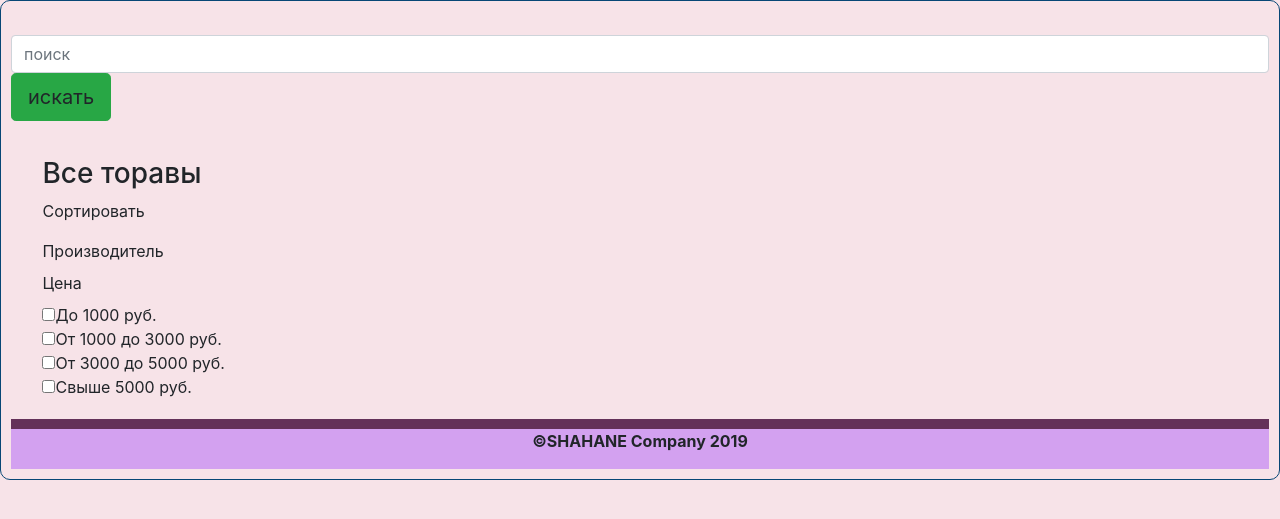
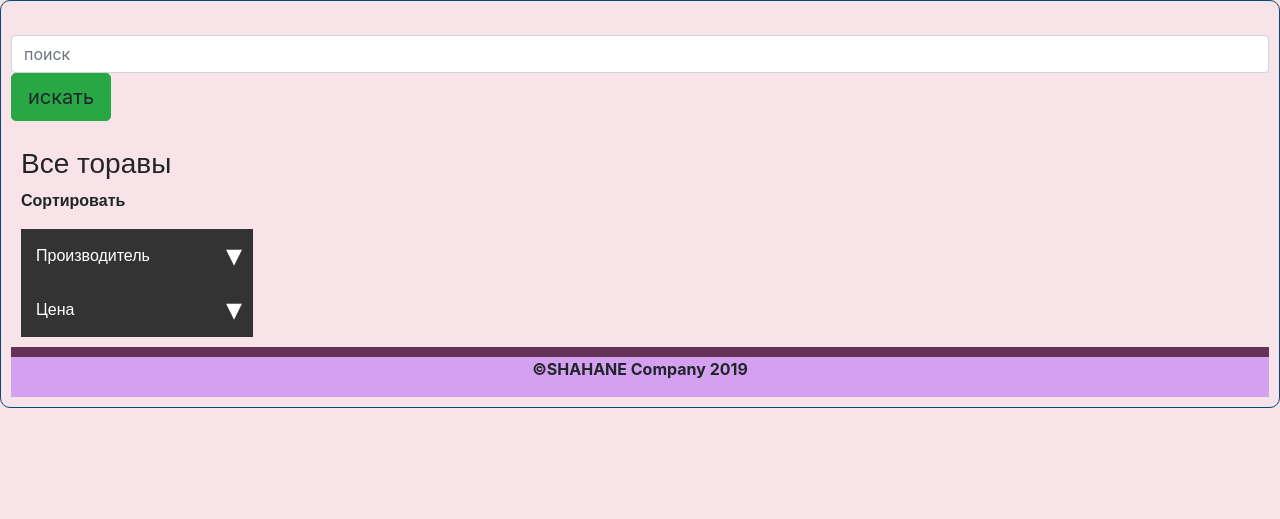
Before and after one commit to shagane/FirstProject, a Flask app: template HTML-first-steps/app/templates/tint.html in a window 1280 px wide. Shown: the part 100-619 px from the top of the page. Run offline with Flask 2, Linux system fonts and the light colour scheme; the template is opened without the code that fills it, so the values that code supplies are empty; parts of the project's set-up code (start-up, migrations or seed data) failed here and were passed over; some libraries are stand-ins or nearby versions.

Commit message:
added buttons, getpricesorted in js part

```diff
--- a/HTML-first-steps/app/static/style.css
+++ b/HTML-first-steps/app/static/style.css
@@ -19,6 +19,39 @@ header{
     font-weight: bold;
   }
 
+aside > p {
+  font-size: medium;
+  font-weight: bolder;
+}
+
+.accordion__button {
+  display: block;
+  width: 100%;
+  padding: 15px;
+  border: none;
+  outline: none;
+  cursor: pointer;
+  background: #333333;
+  color: #ffffff;
+  text-align: left;
+  transition: background 0.2s;
+}
+
+.accordion__button::after {
+  content: '\25be';
+  float: right;
+  transform: scale(2);
+}
+.accordion__button--active { background: #555555;}
+.accordion__button--active::after { content: '\25b4';}
+
+.accordion__content {
+  overflow: hidden;
+  max-height: 0;
+  transition: max-height 0.2s;
+  padding: 0 5px;
+  font-family: sans-serif;
+}
 
 #wrap{
   margin:0px auto 0px;
@@ -31,7 +64,10 @@ header{
 .col-sidebar{
   width: 20%;
   float: left;
-  padding: 20px 2.5%;
+  padding: inherit;
+  font-family: sans-serif;
+  font-size: medium;
+  font-weight: bolder;
 }
 .col-main{
   width: 75%;
--- a/HTML-first-steps/app/templates/tint.html
+++ b/HTML-first-steps/app/templates/tint.html
@@ -11,18 +11,42 @@
 	<link rel="stylesheet" type="text/css" href="{{ url_for('static', filename='style.css') }}">
 
 	<script type='text/javascript'>
-		function sort_brands() {
+		function button() {
+			document.querySelectorAll('.accordion__button').forEach(button => {
+				button.addEventListener('click', () => {
+					const accordionContent = button.nextElementSibling;
 
-			var getBrandValues = document.getElementsByClassName('brandCheck');
-			var i;
-			brandselected = [];
-			for (i=0; i<getBrandValues.length; i++) {
-				if (getBrandValues[i].checked){
-					brandselected.push(getBrandValues[i].value)
+					button.classList.toggle('accordion__button--active');
+
+					if (button.classList.contains('accordion__button--active')) {
+						accordionContent.style.maxHeight = accordionContent.scrollHeight + 'px';
+					} else {
+						accordionContent.style.maxHeight = 0;
+					}
+				});
+			});
+		}
+
+		function sort() {
+
+			function getCheckedValues(classname)
+			{
+				var getValues = document.getElementsByClassName(classname);
+				var i;
+				checkedvalues = [];
+				for (i=0; i<getValues.length; i++) {
+					if (getValues[i].checked){
+						checkedvalues.push(getValues[i].value)
+					}
 				}
+				return checkedvalues;
 			}
 
+			brandselected = getCheckedValues('brandCheck');
+			pricerange = getCheckedValues('priceRange');
+
 			console.log(brandselected);
+			console.log(pricerange);
 
 			var xHttp = new XMLHttpRequest();
 			xHttp.onreadystatechange = function() {
@@ -33,7 +57,8 @@
 			document.getElementById("sorted").innerHTML = "SENDING REQUEST";
 			xHttp.open("POST", "tint_sorted", true);
 			xHttp.setRequestHeader("Content-type", "application/json");
-			xHttp.send(JSON.stringify(brandselected));
+			xHttp.send(JSON.stringify({brandselected, pricerange}));
+
 		}
 
 		function onReponseCorrect(inData)
@@ -51,6 +76,10 @@
 			}
 
 		}
+
+		document.addEventListener('DOMContentLoaded', function(){ // Аналог $(document).ready(function(){
+				button();
+			});
 		</script>
 </head->
 
@@ -74,17 +103,21 @@
 		<aside class="col-sidebar">
 			<h3>Все торавы</h3>
 			<p>Сортировать</p>
-			<form class="filter">
-				<label>Производитель</label>
-				{% for brand in brands %}
-				<li><input class="brandCheck" type="checkbox" onclick="sort_brands()" value="{{brand}}">{{brand}}<br></li>
-				{% endfor %}
-			<br>
-				<label>Цена</label>
-				<li><input class="priceRange" type="checkbox" onclick="sort_price()" value = '1' name="0-1000">До 1000 руб.<br></li>
-				<li><input class="priceRange" type="checkbox" onclick="sort_price()" value = '2' name="1000-3000">От 1000 до 3000 руб.<br></li>
-				<li><input class="priceRange" type="checkbox" onclick="sort_price()" value = '3' name="3000-5000">От 3000 до 5000 руб.<br></li>
-				<li><input class="priceRange" type="checkbox" onclick="sort_price()" value = '4' name="5000+">Свыше 5000 руб.<br></li>
+			<form class="accordion">
+				<button type="button" class="accordion__button">Производитель</button>
+				<div class="accordion__content">
+					{% for brand in brands %}
+					<li><input class="brandCheck" type="checkbox" onchange="sort()" value="{{brand}}"> {{brand}}<br></li class="list-group-item">
+					{% endfor %}
+					<br>
+				</div>
+				<button type="button" class="accordion__button">Цена</button>
+				<div class="accordion__content">
+					<li><input class="priceRange" type="checkbox" onclick="sort()" value = '1' name="0-1000"> До 1000 руб.<br></li>
+					<li><input class="priceRange" type="checkbox" onclick="sort()" value = '2' name="1000-3000"> От 1000 до 3000 руб.<br></li>
+					<li><input class="priceRange" type="checkbox" onclick="sort()" value = '3' name="3000-5000"> От 3000 до 5000 руб.<br></li>
+					<li><input class="priceRange" type="checkbox" onclick="sort()" value = '4' name="5000+"> Свыше 5000 руб.<br></li>
+				</div>
 			</form>
 
 		</aside>
```
Also changed, not shown: HTML-first-steps/app/routes.py (+9 -3 lines), HTML-first-steps/main.py (line endings or trailing spaces).
